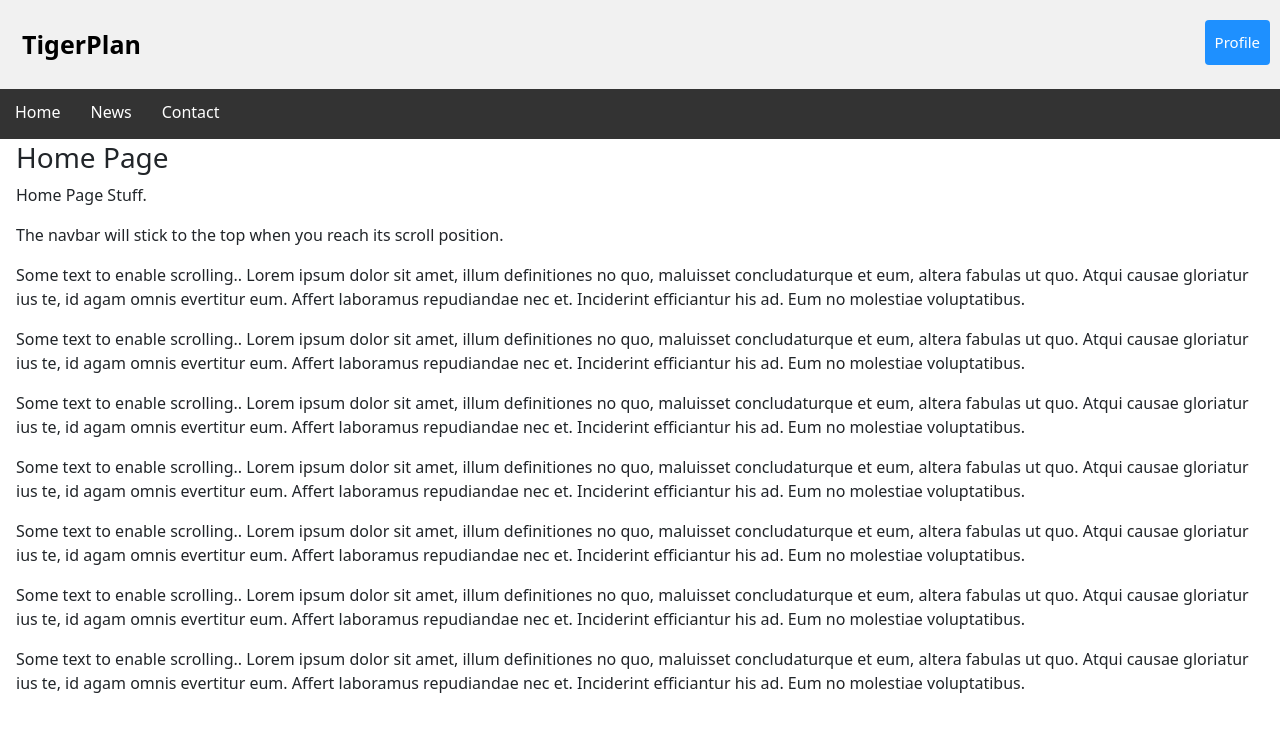
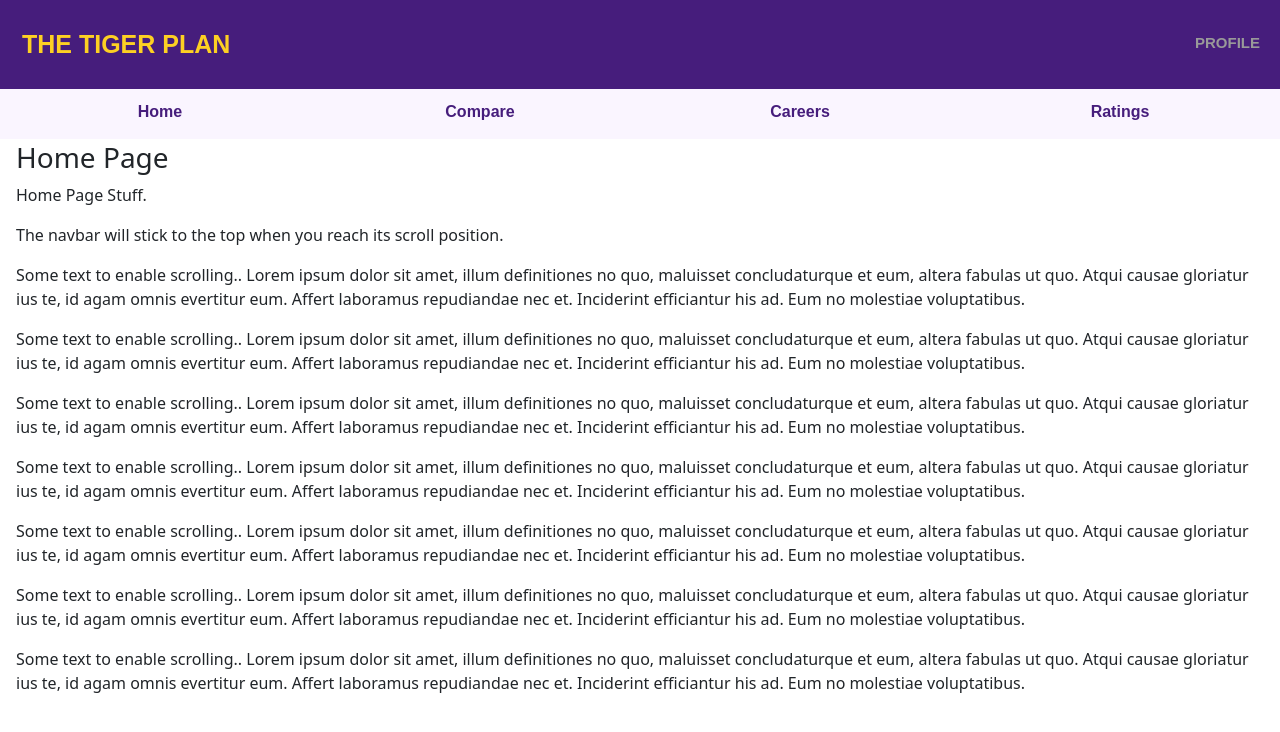
Before and after one commit to OliStew/TigerPlan, a plain HTML site: page index.html in a window 1280 px wide. Drawn offline with nearby package versions, Linux system fonts and the light colour scheme.

Commit message:
Header and Navbar style complete.

```diff
--- a/index.html
+++ b/index.html
@@ -17,9 +17,9 @@
 
     <!-- Top LOGO, Profile and Search Bar-->
     <div class="header">
-        <a href="#default" id="logo">TigerPlan</a>
+        <a href="#default" id="logo">THE TIGER PLAN</a>
         <div class="header-right">
-            <a class="active" href="#Profile">Profile</a>
+            <a href="#Profile">PROFILE</a>
         </div>
     </div>
   </div>
@@ -27,8 +27,9 @@
   <!-- Navigation Bar-->
   <div id="navbar">
     <a href="#home">Home</a>
-    <a href="#news">News</a>
-    <a href="#contact">Contact</a>
+    <a href="#compare">Compare</a>
+    <a href="#careers">Careers</a>
+    <a href="#ratings">Ratings</a>
   </div>
 
   <!-- Main Content-->
--- a/styles.css
+++ b/styles.css
@@ -9,16 +9,18 @@
   width: 100%;
   top: 0;
   overflow: hidden;
-  background-color: #f1f1f1;
+  background-color: #461D7C;
   padding: 20px 10px;
   transition: 0.4s;
+  font-family: Arial, Helvetica, sans-serif;
+  font-weight: 900;
   /* Transition effect when sliding down (and up) */
 }
 
 /* Style the header links */
 .header a {
   float: left;
-  color: black;
+  color: #FDD023;
   text-align: center;
   padding: 12px;
   text-decoration: none;
@@ -33,7 +35,7 @@
 
 .header-right a {
   float: right;
-  color: black;
+  color: #999999;
   text-align: center;
   padding: 10px;
   text-decoration: none;
@@ -45,26 +47,21 @@
 /* Style the logo link (notice that we set the same value of line-height and font-size to prevent the header to increase when the font gets bigger */
 .header #logo {
   font-size: 25px;
-  font-weight: bold;
   line-height: 25px;
-   transition: 0.4s;
+  transition: 0.4s;
 }
 
 /* Change the background color on mouse-over */
 .header a:hover {
-  background-color: #ddd;
-  color: black;
+  color:  #FDD023;
 }
 
-/* Style the active/current link*/
-.header a.active {
-  background-color: dodgerblue;
-  color: white;
+.header #logo:hover {
+  text-decoration: underline;
 }
 
-
 #navbar {
-  background-color: #333; /* Black background color */
+  background-color: 	#faf5ff; /* Black background color */
   position: fixed; /* Make it stick/fixed */
   margin-top: 85px;
   top: 0; /* Stay on top */
@@ -74,17 +71,19 @@
 
 /* Style the navbar links */
 #navbar a {
-  float: left;
+  float:left;
   display: block;
-  color: white;
+  color: #461D7C;
+  font-weight: bold;
+  font-family: Arial, Helvetica, sans-serif;
+  width: 25%;
   text-align: center;
   padding: 15px;
   text-decoration: none;
 }
 
 #navbar a:hover {
-  background-color: #ddd;
-  color: black;
+  background-color: #D6C9E3;
 }
 
 .content {
```
Also changed, not shown: careerSearchIndex.html (deleted, +0 -23 lines).
